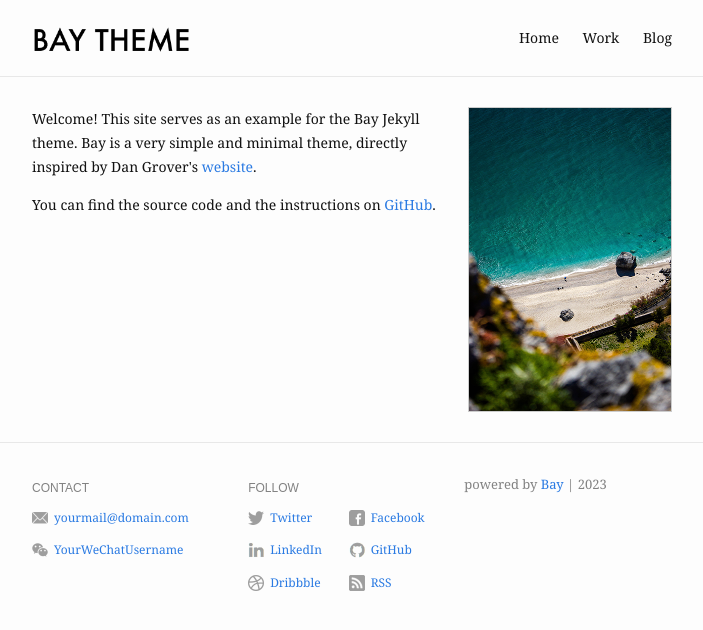
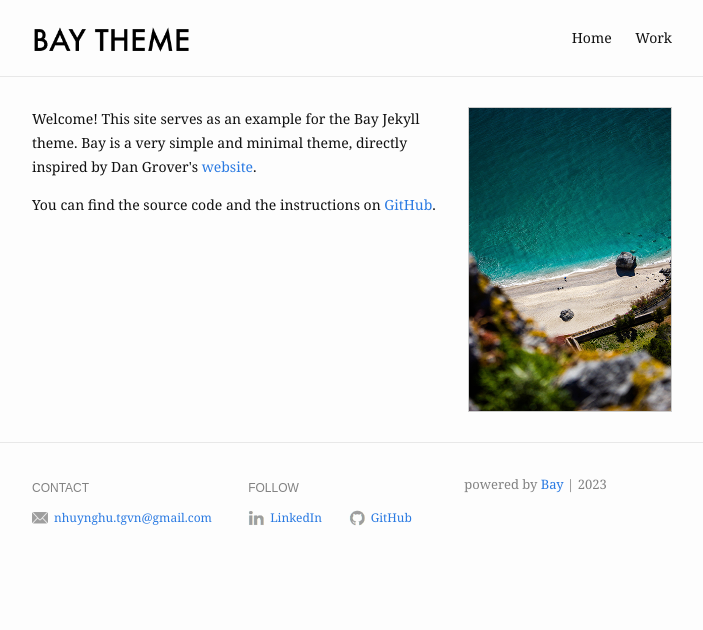
Before and after one commit to eliottvincent/bay, a Jekyll site: the page built from index.md, in a window 1280 px wide. Shown: the top 630 px of the page, without its empty margins (288-991 px from the left). Built offline with Jekyll 4.4.1, drawn with Linux system fonts in a browser that asks for light colours.

Commit message:
Update _config.yml

```diff
--- a/_config.yml
+++ b/_config.yml
@@ -1,44 +1,34 @@
 # For technical reasons, this file is *NOT* reloaded automatically when you use
 # 'bundle exec jekyll serve'. If you change this file, please restart the server process.
 
-title: Bay Jekyll Theme
+title: Personal site
 description: >- # this means to ignore newlines until "baseurl:"
-  Bay is a minimal Jekyll Theme.
-baseurl: "/bay" # the subpath of the site
-url: "https://eliottvincent.github.io" # the base hostname & protocol for the site
-og_image: /assets/img/profile-pic.jpg
-google_analytics: "UA-121636368-3"
+  This is a simple personal site.
+baseurl: "/nhuynghu.github.io" # the subpath of the site
+url: "https://nhuynghu.github.io" # the base hostname & protocol for the site
+og_image: /assets/img/nhuy_sg.png
+google_analytics: ""
 
 header:
   pages:
     - name: Home
       slug: /
     - name: Work
-    - name: Blog
+
 
 footer:
   show_powered_by: true
   contact:
     - name: Email
-      value: yourmail@domain.com
-      link: mailto:yourmail@domain.com
-    - name: WeChat
-      value: YourWeChatUsername
-      link: "#"
+      value: nhuynghu.tgvn@gmail.com
+      link: mailto:nhuynghu.tgvn@gmail.com
+
   follow:
-    - name: Twitter
-      link: http://twitter.com/YourTwitterUsername
-      username: "@YourTwitterUsername"
-    - name: Facebook
-      link: http://facebook.com/YourFacebookUsername
     - name: LinkedIn
-      link: http://linkedin.com/in/YourLinkedInUsername
+      link: https://www.linkedin.com/in/nhuy-nguyen-0107ny0107/
     - name: GitHub
-      link: http://github.com/YourGitHubUsername
-    - name: Dribbble
-      link: https://dribbble.com/YourDribbbleUsername
-    - name: RSS
-      link: /feed.xml
+      link: http://github.com/nhuynghu
+
 
 # Build settings
 markdown: kramdown
```
